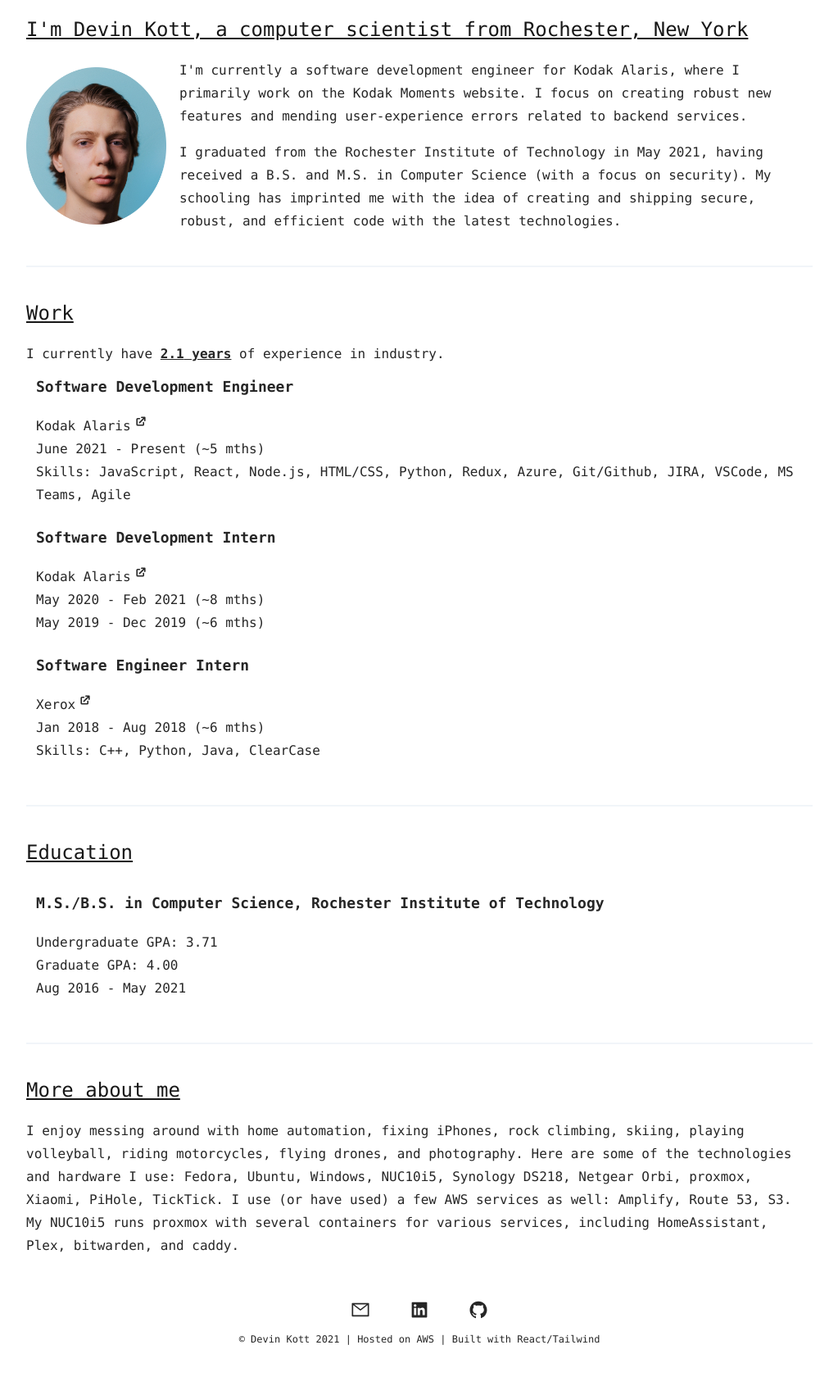
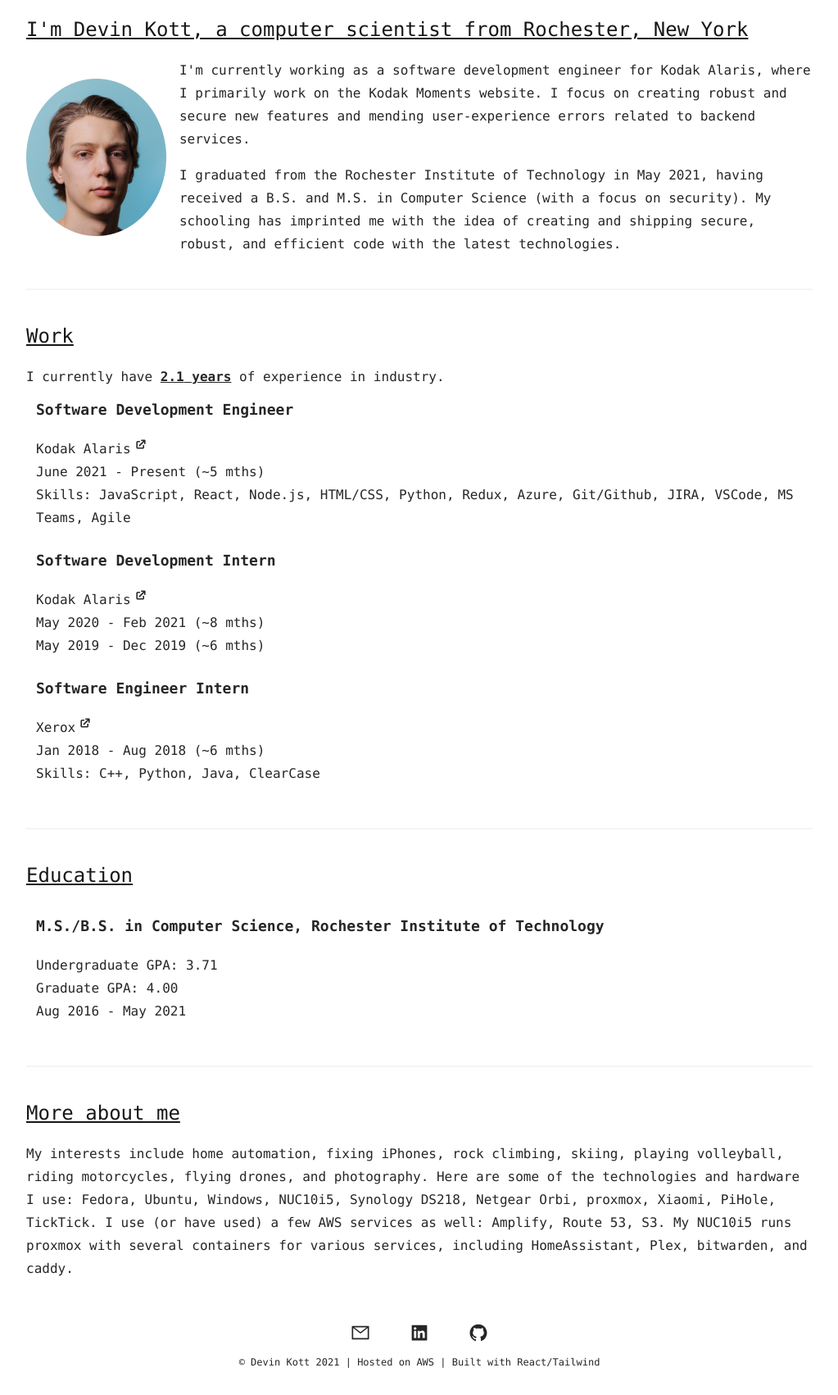
Before and after one commit to DevinKott/website-m9, a React (Create React App) app: page / in a window 1280 px wide. Shown: the whole page at 82% size, without its empty margins (128-1151 px from the left). Before the commit the page ends 1674 px from the top, so only its background shows below. Built offline with nearby package versions, Linux system fonts and the light colour scheme.

Commit message:
text updates

```diff
--- a/src/App.js
+++ b/src/App.js
@@ -57,8 +57,8 @@
                         <p
                             className="pl-0 sm:pl-4 pb-4"
                         >
-                            I'm currently a software development engineer for Kodak Alaris, where I primarily work on the Kodak Moments website.
-                            I focus on creating robust new features and mending user-experience errors related to backend services.
+                            I'm currently working as a software development engineer for Kodak Alaris, where I primarily work on the Kodak Moments website.
+                            I focus on creating robust and secure new features and mending user-experience errors related to backend services.
                         </p>
                         <p
                             className="pl-0 sm:pl-4"
@@ -141,7 +141,7 @@
             <section>
                 <SectionHeader title={`More about me`}/>
                 <p>
-                    I enjoy messing around with home automation, fixing iPhones, rock climbing, skiing, playing volleyball, riding motorcycles, flying drones, and photography.
+                    My interests include home automation, fixing iPhones, rock climbing, skiing, playing volleyball, riding motorcycles, flying drones, and photography.
                     Here are some of the technologies and hardware I use: Fedora, Ubuntu, Windows, NUC10i5, Synology DS218, Netgear Orbi, proxmox, Xiaomi, PiHole, TickTick.
                     I use (or have used) a few AWS services as well: Amplify, Route 53, S3.
                     My NUC10i5 runs proxmox with several containers for various services, including HomeAssistant, Plex, bitwarden, and caddy.
```
